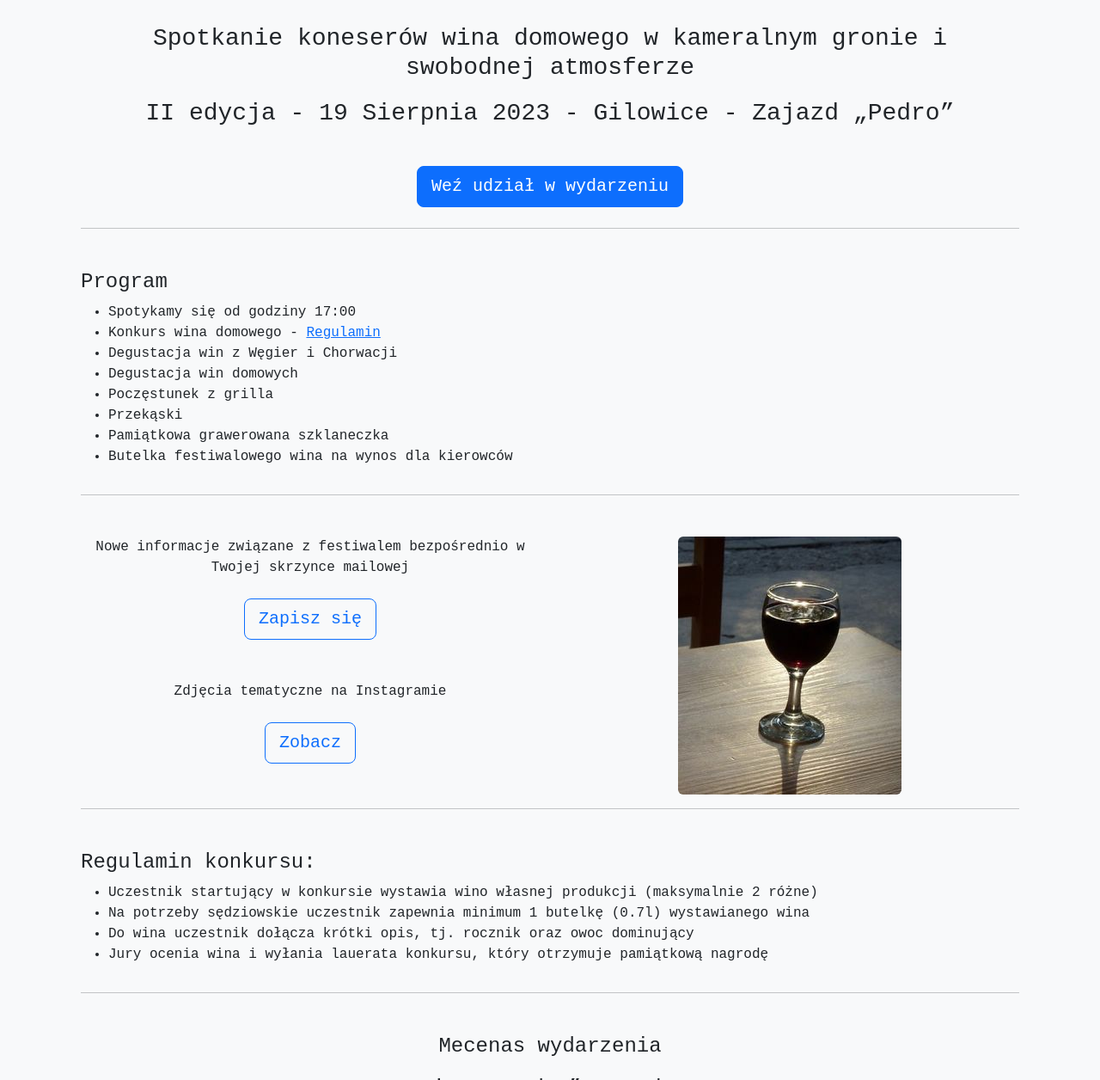
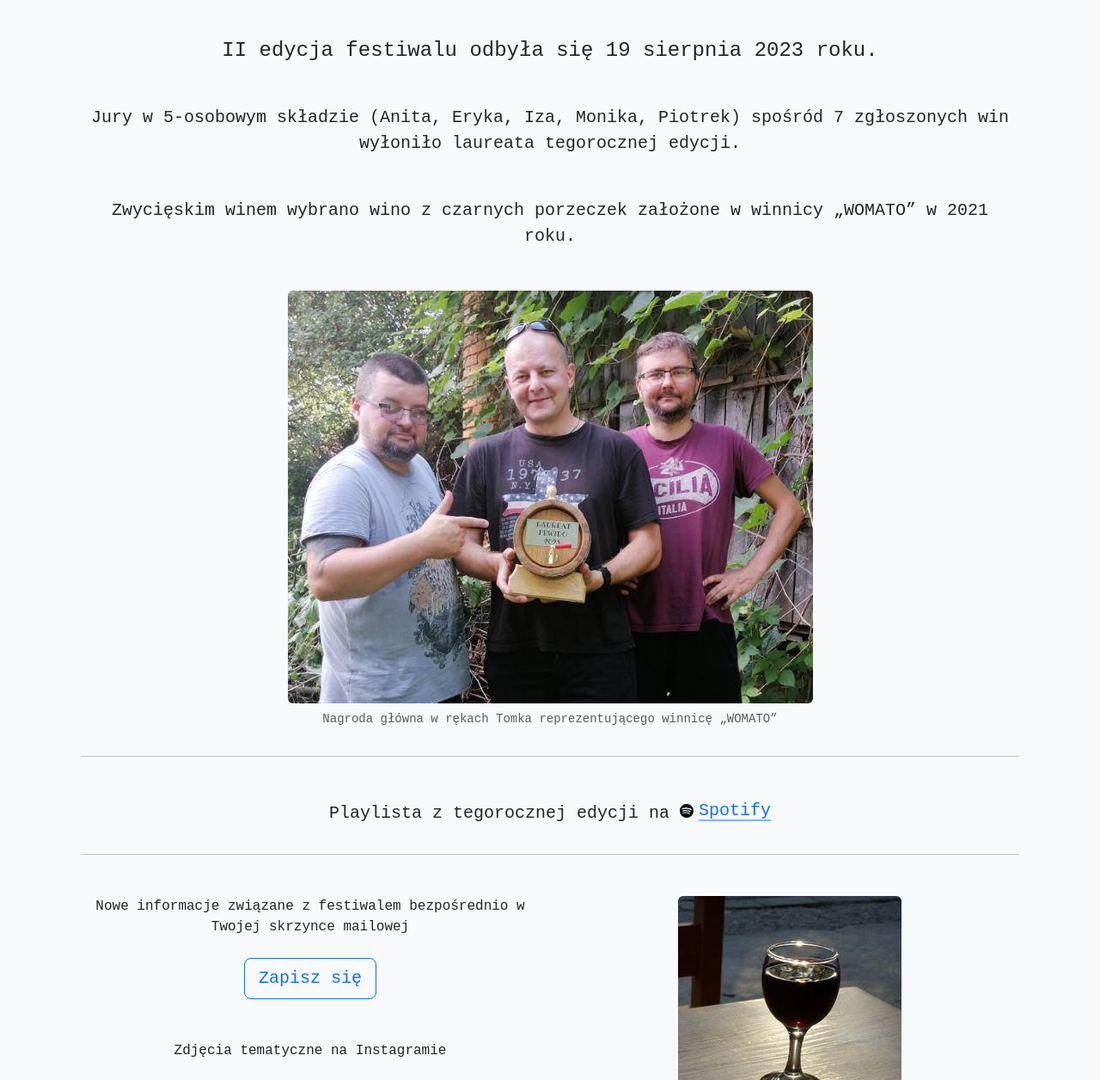
Before and after one commit to morgoth/fewido, a Jekyll site: the page built from index.html, in a window 1280 px wide and 1400 px high, scrolled down 358 px. Shown: the part 144-1400 px from the top of the window at 86% size. Built offline with Jekyll 4.4.1, drawn with Linux system fonts in a browser that asks for light colours; some web fonts are replaced.

Commit message:
2023 summary

```diff
--- a/2022.html
+++ b/2022.html
@@ -22,7 +22,7 @@ layout: default
       </p>
       <hr>
       <p class="fs-4 mt-3">
-        Festiwalowa muzyka do przypomnienia na <a href="https://open.spotify.com/playlist/0MFA3rgQK2yoqJnxTIh5sG" class="btn btn-outline-secondary"><img src="/assets/images/spotify.svg" alt="spotify" title="Spotify"> Spotify</a>
+        Festiwalowa muzyka do przypomnienia na <a href="https://open.spotify.com/playlist/0MFA3rgQK2yoqJnxTIh5sG" class="icon-link"><img src="/assets/images/spotify.svg" alt="spotify" title="Spotify"> Spotify</a>
       </p>
       <hr>
     </div>
--- a/index.html
+++ b/index.html
@@ -20,32 +20,31 @@ layout: default
       <img src="/assets/images/in-vino-veritas.png" width="500" height="375" class="rounded img-fluid" alt="In Vino Veritas">
     </div>
   </div>
-  <div class="row mt-5">
-    <div class="col mx-auto text-center">
-      <h3>Spotkanie koneserów wina domowego w kameralnym gronie i swobodnej atmosferze</h3>
-      <p class="fs-3 mt-3">II edycja - 19 Sierpnia 2023 - Gilowice - Zajazd &bdquo;Pedro&rdquo;</p>
-    </div>
-  </div>
-
-  <h4 class="text-center my-4">
-    <a href="https://2023.fewido.pl" class="btn btn-primary btn-lg">Weź udział w wydarzeniu</a>
-  </h4>
 
   <hr>
 
   <div class="row mt-5">
-    <div class="col mx-auto">
-      <h4>Program</h4>
-      <ul>
-        <li>Spotykamy się od godziny 17:00</li>
-        <li>Konkurs wina domowego - <a href="#regulamin">Regulamin</a></li>
-        <li>Degustacja win z Węgier i Chorwacji</li>
-        <li>Degustacja win domowych</li>
-        <li>Poczęstunek z grilla</li>
-        <li>Przekąski</li>
-        <li>Pamiątkowa grawerowana szklaneczka</li>
-        <li>Butelka festiwalowego wina na wynos dla kierowców</li>
-      </ul>
+    <div class="col mx-auto text-center">
+      <h4>II edycja festiwalu odbyła się 19 sierpnia 2023 roku.</h4>
+      <div class="fs-5 mt-5">
+        Jury w 5-osobowym składzie (Anita, Eryka, Iza, Monika, Piotrek) spośród 7 zgłoszonych win wyłoniło laureata tegorocznej edycji.
+      </div>
+      <div class="fs-5 mt-5">
+        Zwycięskim winem wybrano wino z czarnych porzeczek założone w winnicy &bdquo;WOMATO&rdquo; w 2021 roku.
+      </div>
+
+      <p class="mt-5">
+        <figure class="figure">
+          <img src="/assets/images/womato.jpg" class="figure-img img-fluid rounded" alt="Laureatka">
+          <figcaption class="figure-caption">Nagroda główna w rękach Tomka reprezentującego winnicę &bdquo;WOMATO&rdquo;</figcaption>
+        </figure>
+      </p>
+
+      <hr>
+
+      <p class="fs-5 mt-5">
+        Playlista z tegorocznej edycji na <a href="https://open.spotify.com/playlist/3lF1rI74MuzT7dzWY2u2vi" class="icon-link"><img src="/assets/images/spotify.svg" alt="spotify" title="Spotify"> Spotify</a>
+      </p>
     </div>
   </div>
 
@@ -62,27 +61,4 @@ layout: default
       <img src="/assets/images/kieliszek-wina.jpg" width="260" height="300" class="rounded img-fluid" alt="Kieliszek wina">
     </div>
   </div>
-
-  <hr>
-
-  <div class="row mt-5">
-    <div class="col mx-auto">
-      <h4 id="regulamin">Regulamin konkursu:</h4>
-      <ul>
-        <li>Uczestnik startujący w konkursie wystawia wino własnej produkcji (maksymalnie 2 różne)</li>
-        <li>Na potrzeby sędziowskie uczestnik zapewnia minimum 1 butelkę (0.7l) wystawianego wina</li>
-        <li>Do wina uczestnik dołącza krótki opis, tj. rocznik oraz owoc dominujący</li>
-        <li>Jury ocenia wina i wyłania lauerata konkursu, który otrzymuje pamiątkową nagrodę</li>
-      </ul>
-    </div>
-  </div>
-
-  <hr>
-
-  <div class="row mt-5">
-    <div class="col mx-auto text-center">
-      <h4>Mecenas wydarzenia</h4>
-      <p class="fs-4 mt-3">Piotr &bdquo;Pedro&rdquo; Kantyka</p>
-    </div>
-  </div>
 </div>
```
Also changed, not shown: assets/images/womato.jpg (added).
